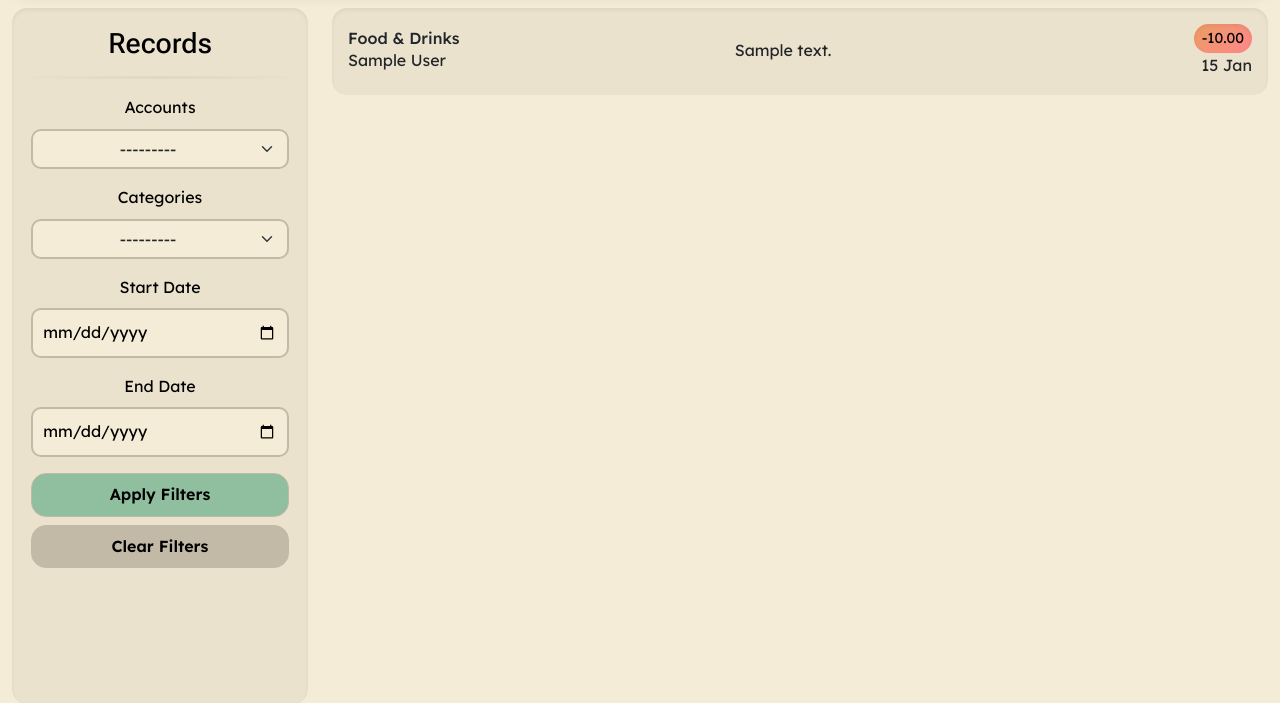
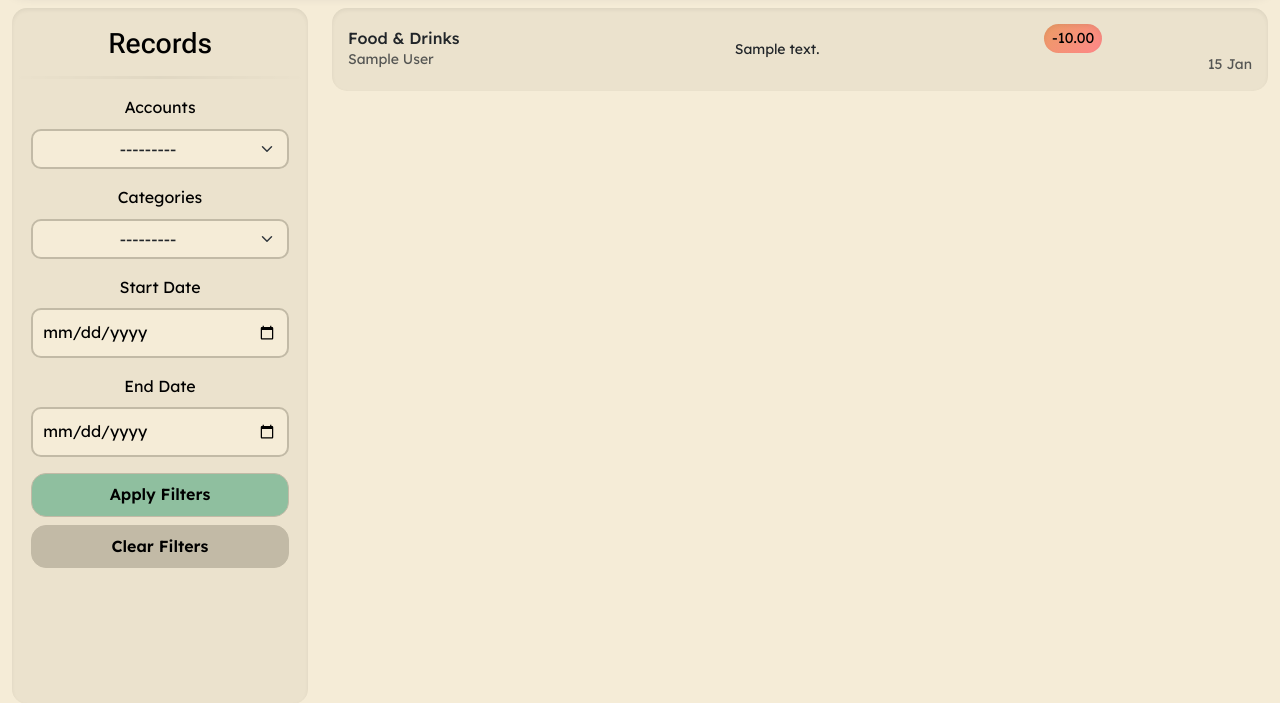
Before and after one commit to mlucasmichel/finantial-map-app, a Django app: page /transactions/ in a window 1280 px wide. Shown: the part 88-791 px from the top of the page. Run offline with Django 4.2, Linux system fonts and the light colour scheme; a user stored in the database is signed in; data comes from the database, SQL or seed files in the repository; tables that the repository leaves empty hold one stand-in row (values such as "Sample post"); some libraries are stand-ins or nearby versions.

Commit message:
Update transaction forms and lists

```diff
--- a/budget/templates/budget/transaction_form.html
+++ b/budget/templates/budget/transaction_form.html
@@ -54,7 +54,7 @@
                         </div>
 
                         <div class="mb-3">
-                            <label for="{{ form.account.id_for_label }}" class="form-label">{{ form.account.label }}:</label>
+                            <label for="{{ form.category.id_for_label }}" class="form-label">{{ form.category.label }}:</label>
                             {{ form.category }}
                             {% for error in form.category.errors %}
                                 <div class="text-danger small">{{ error }}</div>
--- a/budget/templates/budget/transaction_list.html
+++ b/budget/templates/budget/transaction_list.html
@@ -10,19 +10,24 @@
 <div class="responsive-scroll">
     {% if transactions %}
     {% for transaction in transactions %}
-    <div class="main-card py-3 my-3 mt-md-0 align-items-center">
+    <div class="main-card py-3 my-3 mt-md-0">
         <a href="{% url 'transaction_update' transaction.pk %}" class="text-decoration-none text-dark w-100">
             <div class="row justify-content-between px-2 align-items-center">
-                <div class="col-2">
-                    <p class="h6 mb-0">{{ transaction.category.name }} </p>
-                    <p class="mb-0">{{ transaction.account.name }}</p>
+
+                <div class="col-5">
+                    <p class="h6 mb-0">{{ transaction.category.name }}</p>
+                    <p class="small text-muted mb-0">{{ transaction.account.name }}</p>
                 </div>
-                <div class="col-2">
-                    <p class="mb-0">{{ transaction.description | default:"No description" }}</p>
+
+                <div class="col-4">
+                    <p class="mb-0 small">{{ transaction.description | truncatechars:36 | default:"No description" }}</p>
                 </div>
-                <div class="col-2 align-items-end d-flex flex-column">
-                    <p class="mb-0 {% if transaction.category.type == 'E' %}text-bubble{% else %}py-1 px-2 text-bubble-accent-light{% endif %}">{% if transaction.category.type == 'E' %}-{% else %}+{% endif %}{{ transaction.amount }}</p>
-                    <p class="mb-0">{{ transaction.date|date:"d M" }}</p>
+
+                <div class="col-3 text-end">
+                    <p class="mb-0 {% if transaction.category.type == 'E' %}text-bubble{% else %}py-1 px-2 text-bubble-accent-light{% endif %}">
+                        {% if transaction.category.type == 'E' %}-{% else %}+{% endif %}{{ transaction.amount }}
+                    </p>
+                    <p class="small text-muted mb-0">{{ transaction.date|date:"d M" }}</p>
                 </div>
             </div>
         </a>
```
